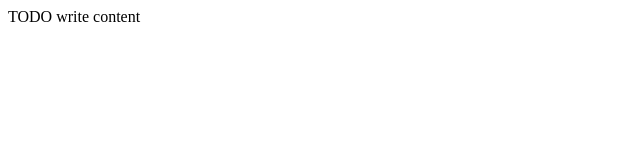
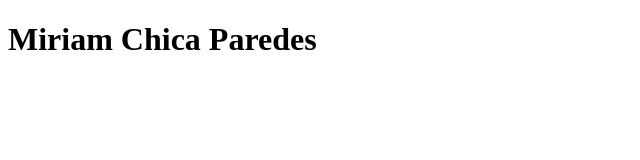
Before and after one commit to miriamioc/ModaGlobal, a website: page public_html/index.html in a window 1280 px wide. Shown: the whole page, without its empty margins (0-640 px from the left). Drawn offline with Linux system fonts and the light colour scheme.

Commit message:
Versió 1.1 del projecte web ModaGlobal

```diff
--- a/public_html/index.html
+++ b/public_html/index.html
@@ -10,6 +10,6 @@ Click nbfs://nbhost/SystemFileSystem/Templates/Other/html.html to edit this temp
         <meta name="viewport" content="width=device-width, initial-scale=1.0">
     </head>
     <body>
-        <div>TODO write content</div>
+        <h1>Miriam Chica Paredes</h1>
     </body>
 </html>
```
